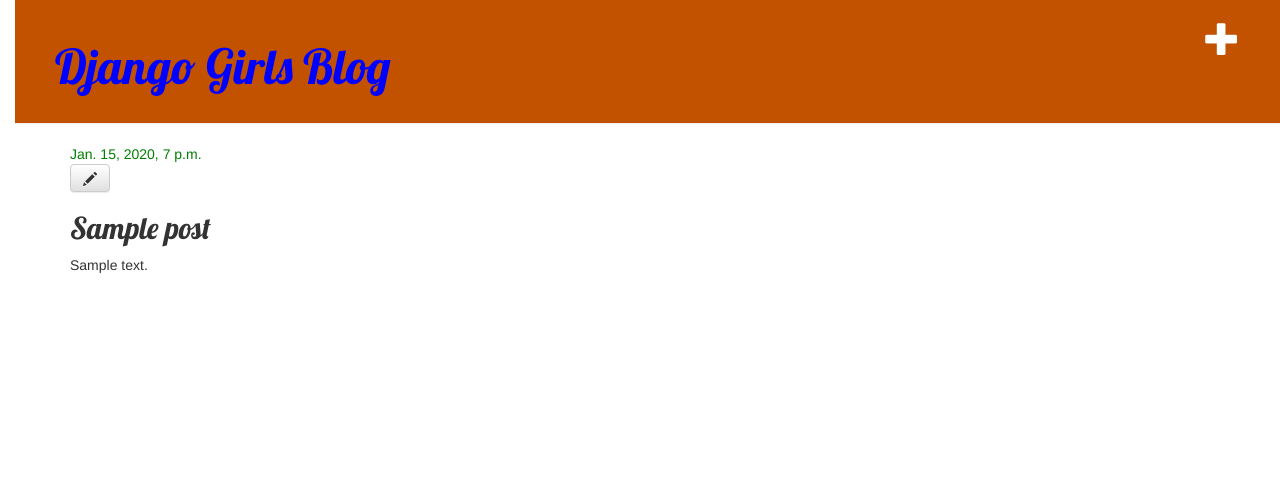
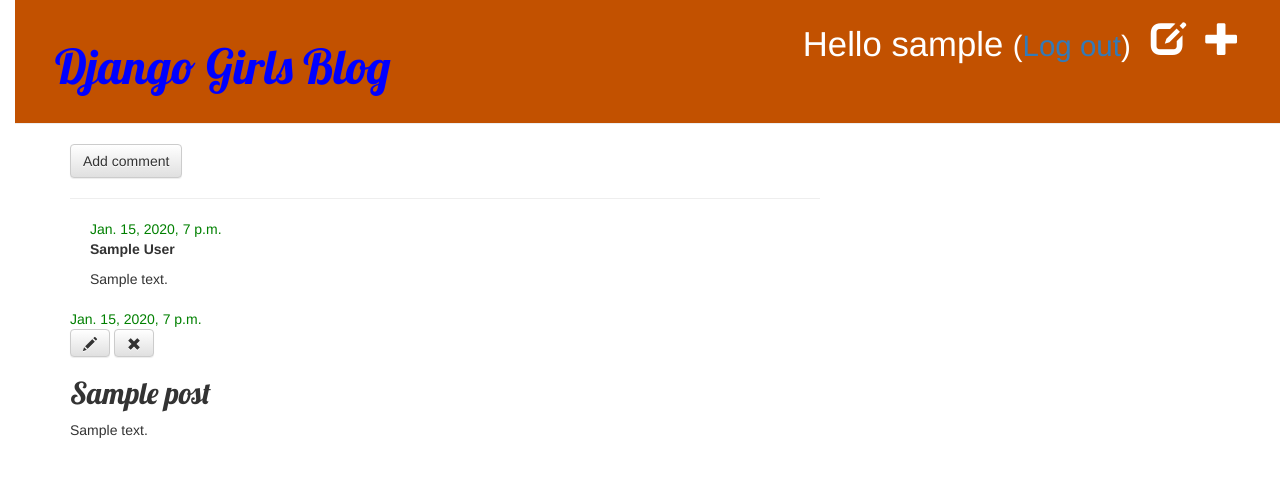
Before and after one commit to msirai/sira_blog, a Django app: page /post/1/ in a window 1280 px wide. Shown: the top 477 px of the page. Run offline with Django 3.2, Linux system fonts and the light colour scheme; a user stored in the database is signed in; tables that the repository leaves empty hold one stand-in row (values such as "Sample post"); some libraries are stand-ins or nearby versions.

Commit message:
最終型

```diff
--- a/blog/admin.py
+++ b/blog/admin.py
@@ -1,4 +1,5 @@
 from django.contrib import admin
-from .models import Post
+from .models import Post, Comment
 
 admin.site.register(Post)
+admin.site.register(Comment)
--- a/blog/models.py
+++ b/blog/models.py
@@ -13,6 +13,22 @@ class Post(models.Model):
     def publish(self):
         self.published_date = timezone.now()
         self.save()
+    def approved_comments(self):
+        return self.comments.filter(approved_comment=True)
 
     def __str__(self):
         return self.title
+
+class Comment(models.Model):
+    post = models.ForeignKey('blog.Post', on_delete=models.CASCADE, related_name='comments')
+    author = models.CharField(max_length=200)
+    text = models.TextField()
+    created_date = models.DateTimeField(default=timezone.now)
+    approved_comment = models.BooleanField(default=False)
+
+    def approve(self):
+        self.approved_comment = True
+        self.save()
+
+    def __str__(self):
+        return self.text
--- a/blog/static/css/blog.css
+++ b/blog/static/css/blog.css
@@ -54,3 +54,7 @@ h1, h2, h3, h4 {
 .post h2 a, .post h2 a:visited {
     color: red;
 }
+
+.comment {
+    margin: 20px 0px 20px 20px;
+}
--- a/blog/templates/blog/base.html
+++ b/blog/templates/blog/base.html
@@ -12,6 +12,10 @@
     <div class="page-header">
         {% if user.is_authenticated %}
             <a href="{% url 'post_new' %}" class="top-menu"><span class="glyphicon glyphicon-plus"></span></a>
+            <a href="{% url 'post_draft_list' %}" class="top-menu"><span class="glyphicon glyphicon-edit"></span></a>
+	    <p class="top-menu">Hello {{ user.username }} <small>(<a href="{% url 'logout' %}">Log out</a>)</small></p>
+        {% else %}
+            <a href="{% url 'login' %}" class="top-menu"><span class="glyphicon glyphicon-lock"></span></a>
         {% endif %}
         <h1><a href="/">Django Girls Blog</a></h1>
     </div>
--- a/blog/templates/blog/post_detail.html
+++ b/blog/templates/blog/post_detail.html
@@ -1,14 +1,38 @@
 {% extends 'blog/base.html' %}
 
 {% block content %}
-    <div class="post">
+
+<a class="btn btn-default" href="{% url 'add_comment_to_post' pk=post.pk %}">Add comment</a>
+<hr>
+{% for comment in post.comments.all %}
+    {% if user.is_authenticated or comment.approved_comment %}
+    <div class="comment">
+        <div class="date">
+            {{ comment.created_date }}
+            {% if not comment.approved_comment %}
+                <a class="btn btn-default" href="{% url 'comment_remove' pk=comment.pk %}"><span class="glyphicon glyphicon-remove"></span></a>
+                <a class="btn btn-default" href="{% url 'comment_approve' pk=comment.pk %}"><span class="glyphicon glyphicon-ok"></span></a>
+            {% endif %}
+        </div>
+        <strong>{{ comment.author }}</strong>
+        <p>{{ comment.text|linebreaks }}</p>
+    </div>
+    {% endif %}
+{% empty %}
+    <p>No comments here yet :(</p>
+{% endfor %}
+<div class="post">
         {% if post.published_date %}
             <div class="date">
                 {{ post.published_date }}
             </div>
+	{% else %}
+<a class="btn btn-default" href="{% url 'post_publish' pk=post.pk %}">Publish</a>
         {% endif %}
 	{% if user.is_authenticated %}
+
 <a class="btn btn-default" href="{% url 'post_edit' pk=post.pk %}"><span class="glyphicon glyphicon-pencil"></span></a>
+<a class="btn btn-default" href="{% url 'post_remove' pk=post.pk %}"><span class="glyphicon glyphicon-remove"></span></a>
         {% endif %}
         <h2>{{ post.title }}</h2>
         <p>{{ post.text|linebreaksbr }}</p>
--- a/blog/templates/blog/post_list.html
+++ b/blog/templates/blog/post_list.html
@@ -6,8 +6,9 @@
           <div class="date">
         	<p>published: {{ post.publised_date }}</p>
           </div>
-	  <h2><a href="{% url 'post_detail' pk=post.pk %}">{{ post.title }}</a></h2>
+	  <h1><a href="{% url 'post_detail' pk=post.pk %}">{{ post.title }}</a></h1>
         	<p>{{ post.text|linebreaksbr}}</p>
+	<a href="{% url 'post_detail' pk=post.pk %}">Comments: {{ post.approved_comments.count }}</a>
        	</div>
   {% endfor %}
 {% endblock %}
--- a/blog/urls.py
+++ b/blog/urls.py
@@ -6,4 +6,10 @@ urlpatterns = [
     path('post/<int:pk>/', views.post_detail, name='post_detail'),
     path('post/new/', views.post_new, name='post_new'),
     path('post/<int:pk>/edit/', views.post_edit, name='post_edit'),
+    path('drafts/', views.post_draft_list, name='post_draft_list'),
+    path('post/<pk>/publish/', views.post_publish, name='post_publish'),
+    path('post/<pk>/remove/', views.post_remove, name='post_remove'),
+    path('post/<int:pk>/comment/', views.add_comment_to_post, name='add_comment_to_post'),
+    path('comment/<int:pk>/approve/', views.comment_approve, name='comment_approve'),
+    path('comment/<int:pk>/remove/', views.comment_remove, name='comment_remove'),
 ]
--- a/blog/views.py
+++ b/blog/views.py
@@ -1,7 +1,8 @@
+from django.contrib.auth.decorators import login_required
 from django.shortcuts import render, get_object_or_404,redirect
 from django.utils import timezone
-from .models import Post
-from .forms import PostForm
+from .models import Post, Comment
+from .forms import PostForm, CommentForm
 
 def post_list(request):
     posts = Post.objects.filter(published_date__lte=timezone.now()).order_by('published_date')
@@ -10,7 +11,7 @@ def post_list(request):
 def post_detail(request, pk):
     post = get_object_or_404(Post, pk=pk)
     return render(request, 'blog/post_detail.html', {'post':post})
-
+@login_required
 def post_new(request):
     if request.method == "POST":
         form = PostForm(request.POST)
@@ -23,7 +24,7 @@ def post_new(request):
     else:
         form = PostForm()
     return render(request, 'blog/post_edit.html', {'form': form})
-
+@login_required
 def post_edit(request, pk):
     post = get_object_or_404(Post, pk=pk)
     if request.method == "POST":
@@ -37,3 +38,42 @@ def post_edit(request, pk):
     else:
         form = PostForm(instance=post)
     return render(request, 'blog/post_edit.html', {'form': form})
+@login_required
+def post_draft_list(request):
+    posts = Post.objects.filter(published_date__isnull=True).order_by('created_date')
+    return render(request, 'blog/post_draft_list.html', {'posts': posts})
+@login_required
+def post_publish(request, pk):
+    post = get_object_or_404(Post, pk=pk)
+    post.publish()
+    return redirect('post_detail', pk=pk)
+@login_required
+def post_remove(request, pk):
+    post = get_object_or_404(Post, pk=pk)
+    post.delete()
+    return redirect('post_list')
+
+def add_comment_to_post(request, pk):
+    post = get_object_or_404(Post, pk=pk)
+    if request.method == "POST":
+        form = CommentForm(request.POST)
+        if form.is_valid():
+            comment = form.save(commit=False)
+            comment.post = post
+            comment.save()
+            return redirect('post_detail', pk=post.pk)
+    else:
+        form = CommentForm()
+    return render(request, 'blog/add_comment_to_post.html', {'form': form})
+
+#@login_required
+def comment_approve(request, pk):
+    comment = get_object_or_404(Comment, pk=pk)
+    comment.approve()
+    return redirect('post_detail', pk=comment.post.pk)
+
+#@login_required
+def comment_remove(request, pk):
+    comment = get_object_or_404(Comment, pk=pk)
+    comment.delete()
+    return redirect('post_detail', pk=comment.post.pk)
--- a/mysite/settings.py
+++ b/mysite/settings.py
@@ -18,7 +18,7 @@ BASE_DIR = os.path.dirname(os.path.dirname(os.path.abspath(__file__)))
 
 # Quick-start development settings - unsuitable for production
 # See https://docs.djangoproject.com/en/2.2/howto/deployment/checklist/
-
+LOGIN_REDIRECT_URL = '/'
 # SECURITY WARNING: keep the secret key used in production secret!
 SECRET_KEY = 'pn2j8$ek6$xwze$a^$sfb_jk2ftna1zja$8tdq97^f-okk%_e)'
 
--- a/mysite/urls.py
+++ b/mysite/urls.py
@@ -13,10 +13,14 @@ Including another URLconf
     1. Import the include() function: from django.urls import include, path
     2. Add a URL to urlpatterns:  path('blog/', include('blog.urls'))
 """
+from django.urls import path, include
 from django.contrib import admin
-from django.urls import path, include
+
+from django.contrib.auth import views
 
 urlpatterns = [
     path('admin/', admin.site.urls),
+    path('accounts/login/', views.LoginView.as_view(), name='login'),
+    path('accounts/logout/', views.LogoutView.as_view(next_page='/'), name='logout'),
     path('', include('blog.urls')),
 ]
```
Also changed, not shown: blog/forms.py (+7 -1 lines), blog/templates/blog/add_comment_to_post.html (added, +9 -0 lines), blog/templates/blog/post_draft_list.html (added, +11 -0 lines), blog/templates/registration/login.html (added, +24 -0 lines), blog/migrations/0002_comment.py (added). Lines whose indentation alone changed are shown as unchanged.
